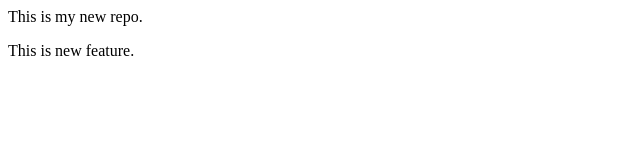
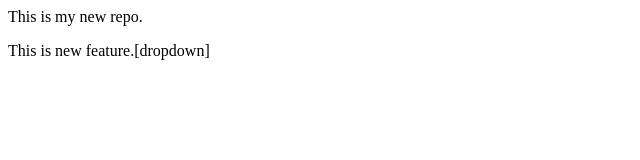
Before and after one commit to idhruvz/LocalRepo, a plain HTML site: page index.html in a window 1280 px wide. Shown: the full height of the page, 0-640 px from the left. Drawn offline with Linux system fonts and the light colour scheme.

Commit message:
Add Dropdown

```diff
--- a/index.html
+++ b/index.html
@@ -1,2 +1,2 @@
 <p>This is my new repo.</p>
-<P>This is new feature.</P>
+<P>This is new feature.[dropdown]</P>
```
